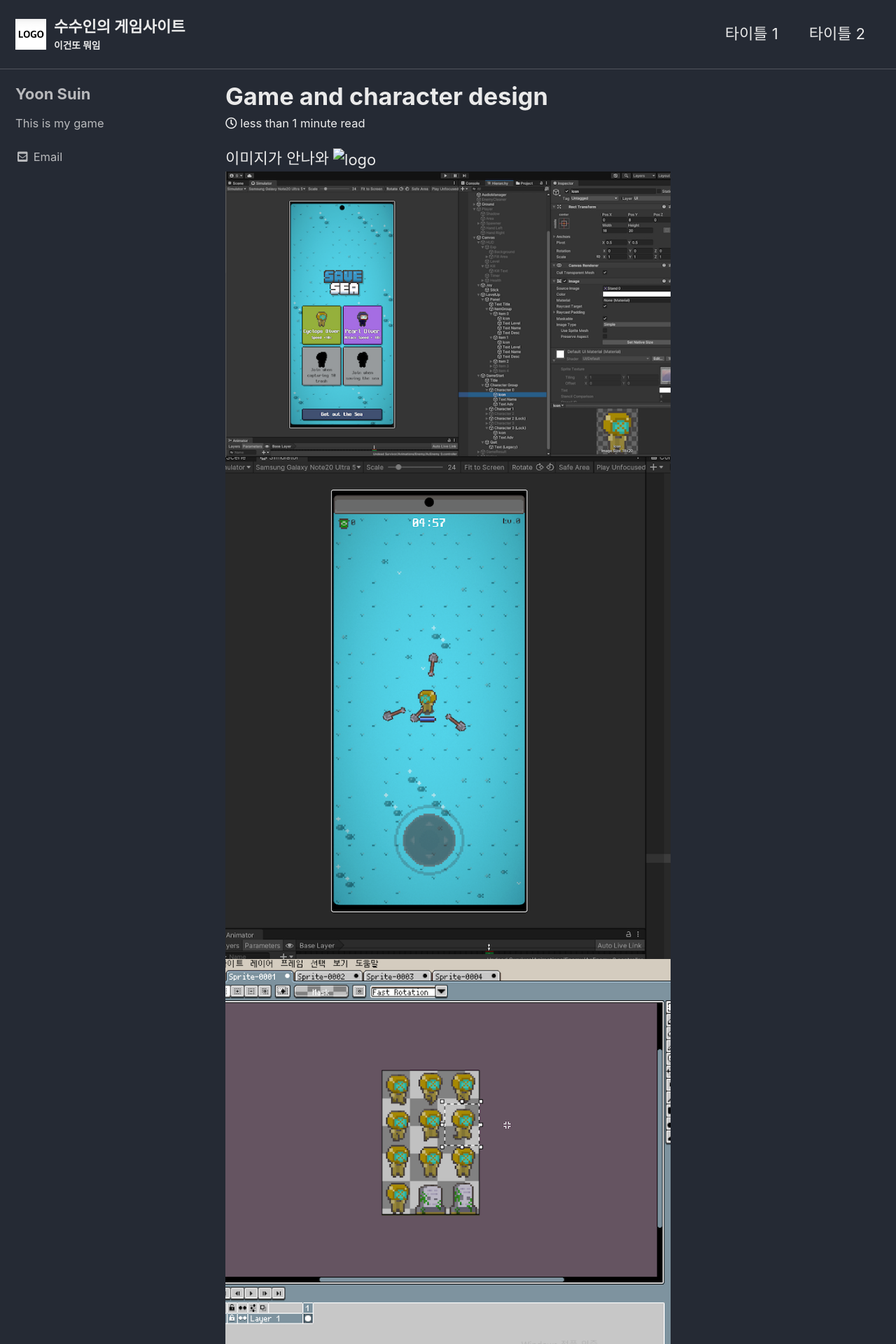
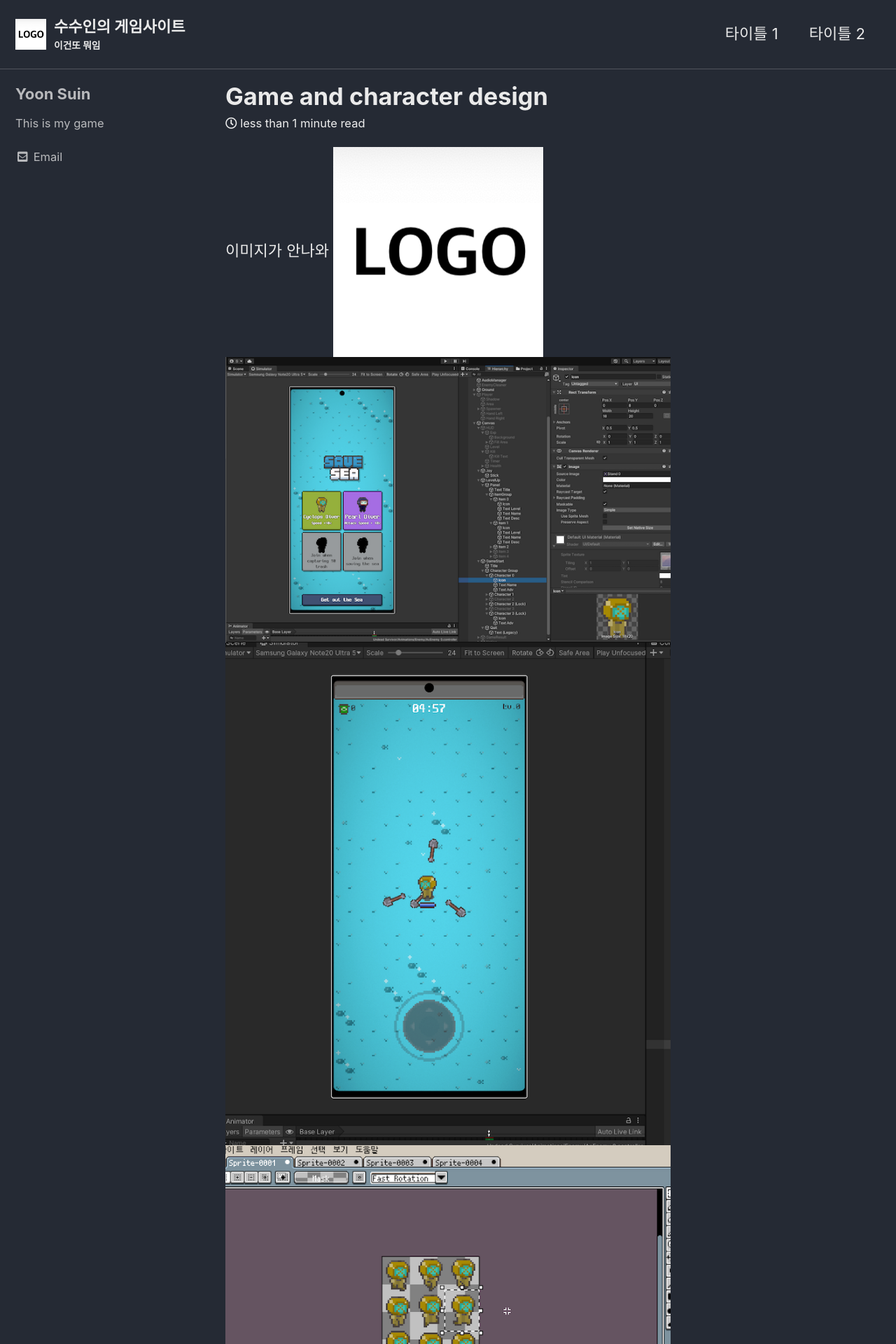
Before and after one commit to susuin0/process, a Jekyll site: the page built from _posts/2023-08-30-test.md, in a window 1280 px wide. Shown: the top 1920 px of the page at 70% size. Built offline with Jekyll 4.4.1, drawn with Linux system fonts in a browser that asks for light colours; cached includes are drawn as plain includes.

Commit message:
Update 2023-08-30-test.md

```diff
--- a/_posts/2023-08-30-test.md
+++ b/_posts/2023-08-30-test.md
@@ -4,7 +4,7 @@ title: Game and character design
 ---
 
 이미지가 안나와
-![logo](assets/images/susuogo.png)
+![logo](/assets/images/susuogo.png)
 ![Main Game Screen](/assets/images/main1.png)
 ![In game 1](/assets/images/screen1.png)
 ![Game Player1](/assets/images/player11.png)
```
